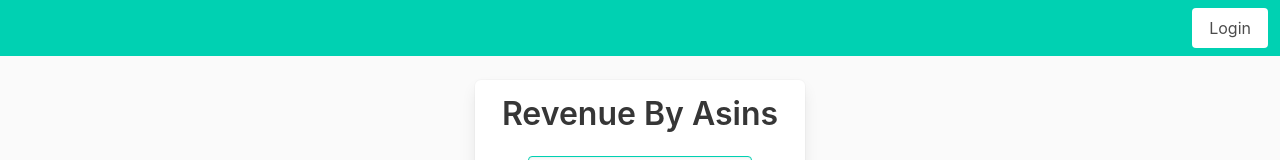
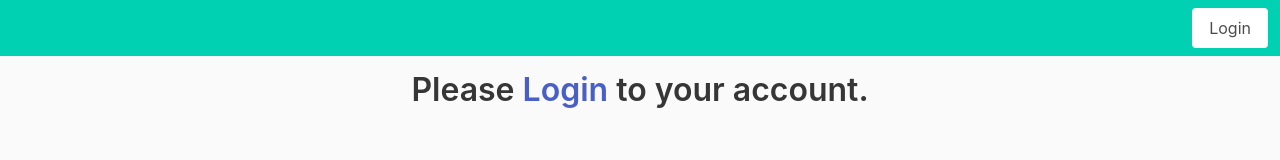
Before and after one commit to jgierlach/hometown-industries-internal-tools, a Next.js app: page /revenuebyasins in a window 1280 px wide. Shown: the top 160 px of the page. Built offline with nearby package versions, Linux system fonts and the light colour scheme; no server answers.

Commit message:
Gated the revenue by asins page to logged in users only.

```diff
--- a/pages/revenuebyasins.js
+++ b/pages/revenuebyasins.js
@@ -1,4 +1,5 @@
 import React, { useState } from 'react';
+import Link from 'next/link';
 import axios from 'axios'
 import Papa from 'papaparse'
 import LoadingAnimation from '../components/LoadingAnimation'
@@ -6,8 +7,10 @@ import AsinList from '../components/AsinList'
 import { CSVLink, CSVDownload } from 'react-csv'
 import { findParentCategory, findParentRank, findChildCategory, findChildRank, findSellerPage } from '../utils/helper'
 import { calculateLower, calculateExpected, calculateUpper } from '../utils/revenueCalculator'
+import { useAuth } from '../auth'
 
 export default function RevenueByAsins({ props }) {
+  const { user } = useAuth();
   const [textarea, setTextarea] = useState('')
   const [asins, setAsins] = useState([]);
   const [productInfoArray, setProductInfoArray] = useState([]);
@@ -73,6 +76,7 @@ export default function RevenueByAsins({ props }) {
     setIsLoading(false)
   }
 
+  if (user) {
     return (
       <div style={{ marginTop: '1rem' }} className="container">
 
@@ -120,4 +124,10 @@ export default function RevenueByAsins({ props }) {
         </div>
       </div>
     )
+  } else {
+    return (
+      <h1 className="has-text-centered title mt-4">Please <Link href="/login">Login</Link> to your account.</h1>
+    )
   }
+
+}
```
Lines whose indentation alone changed are shown as unchanged.
